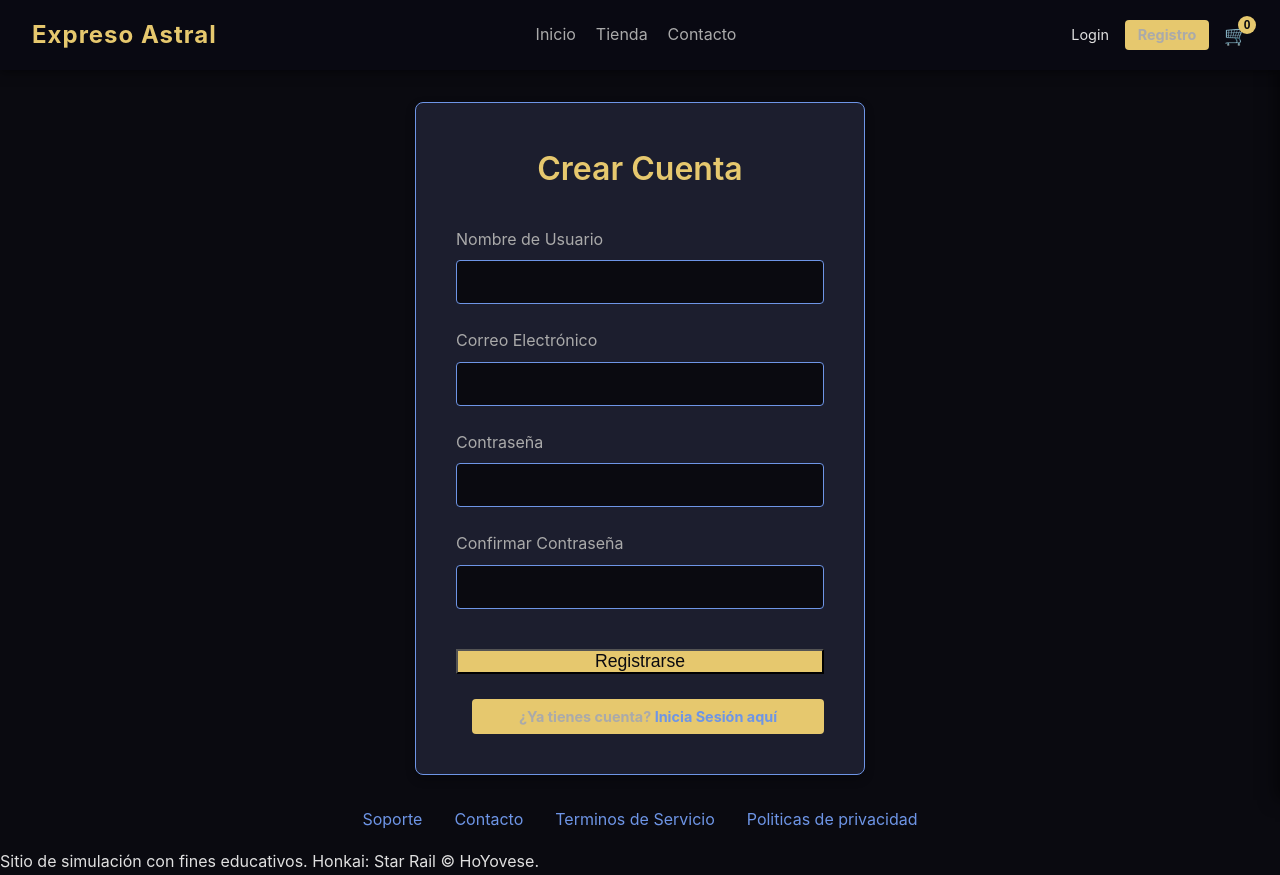
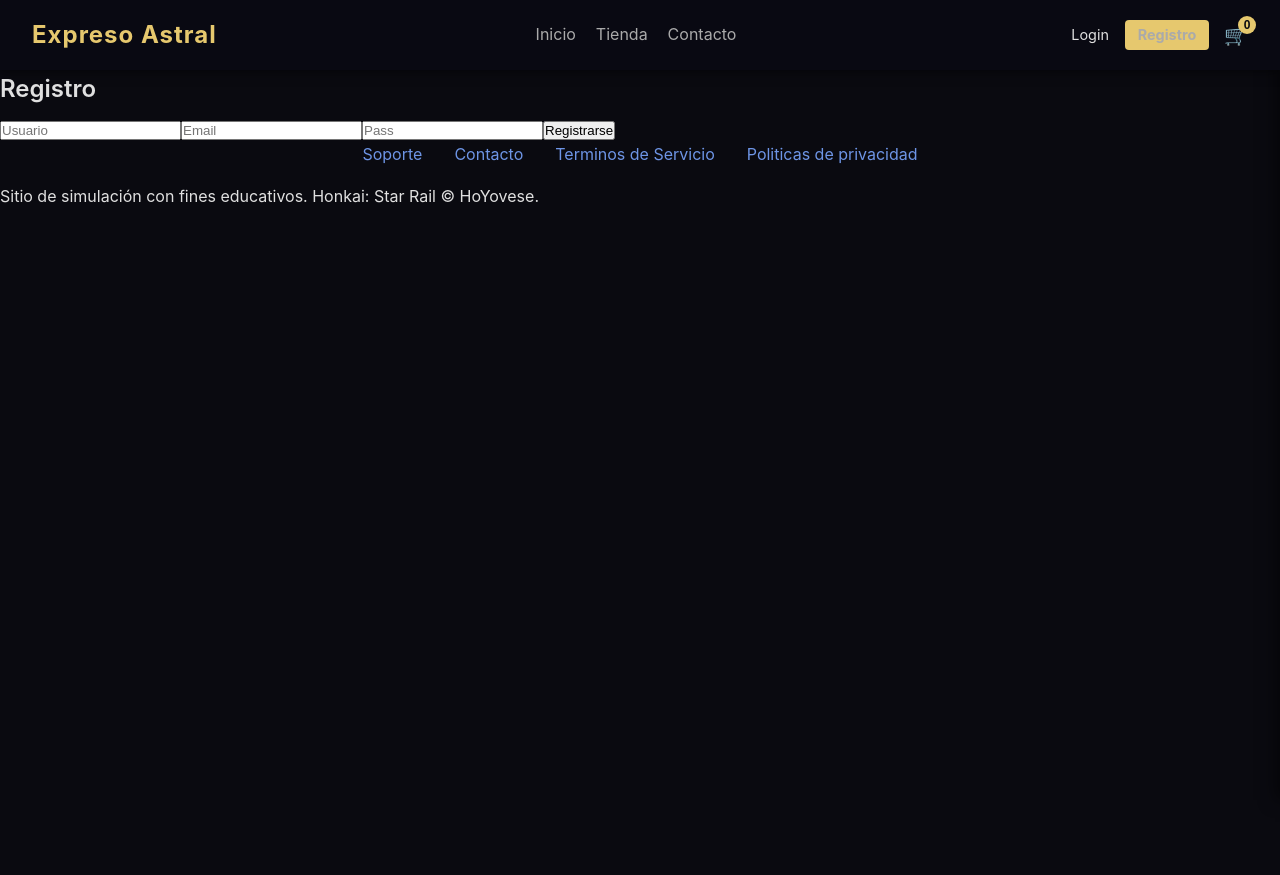
Before and after one commit to 24DeMarzo/frontend-star-rail, a React (Vite) app: page /register in a window 1280 px wide. After the commit the page ends 800 px from the top, so only its background shows below. Built offline with nearby package versions, Linux system fonts and the light colour scheme.

Commit message:
Frontend actualizado

```diff
--- a/src/pages/RegisterPage.jsx
+++ b/src/pages/RegisterPage.jsx
@@ -1,108 +1,52 @@
 import React, { useState } from 'react';
-import { Link, useNavigate } from 'react-router-dom';
-import API_BASE_URL from '../apiConfig';
+import { useNavigate } from 'react-router-dom';
+
+const API_BASE_URL = 'https://starraildb-production.up.railway.app';
 
 function RegisterPage() {
-  const [username, setUsername] = useState('');
-  const [email, setEmail] = useState('');
-  const [password, setPassword] = useState('');
-  const [confirmPassword, setConfirmPassword] = useState('');
+  const [formData, setFormData] = useState({ username: '', email: '', password: '' });
   const navigate = useNavigate();
 
-  const handleSubmit = async (event) => {
-    event.preventDefault();
+  const handleChange = (e) => setFormData({ ...formData, [e.target.name]: e.target.value });
 
-    if (password !== confirmPassword) {
-      alert("Las contraseñas no coinciden.");
-      return;
-    }
+  const handleSubmit = async (e) => {
+    e.preventDefault();
+
+    const finalEndpoint = `${API_BASE_URL}/api/register`;
+
+    console.log("🔗 CONECTANDO A:", finalEndpoint);
 
     try {
-      const response = await fetch(`starraildb-production.up.railway.app/api/register`, {
+      const response = await fetch(finalEndpoint, {
         method: 'POST',
-        headers: {
-          'Content-Type': 'application/json',
-        },
-        body: JSON.stringify({ username, email, password }),
+        headers: { 'Content-Type': 'application/json' },
+        body: JSON.stringify(formData)
       });
 
       const data = await response.json();
 
       if (response.ok) {
-        alert('¡Registro exitoso! Ahora puedes iniciar sesión.');
+        alert("✅ ¡Registro Exitoso! ID: " + data.userId);
         navigate('/login');
       } else {
-        alert(data.message);
+        alert("❌ Error: " + (data.message || "Error desconocido"));
       }
-
     } catch (error) {
-      console.error('Error al conectar con el servidor:', error);
-      alert('No se pudo conectar con el servidor. Intenta más tarde.');
+      console.error(error);
+      alert("⚠️ Error de conexión. Revisa la consola.");
     }
   };
 
   return (
-    <main className="login-container">
-      <form className="login-form register-form" onSubmit={handleSubmit}>
-        <h2>Crear Cuenta</h2>
-
-        <div className="form-group">
-          <label htmlFor="username">Nombre de Usuario</label>
-          <input
-            type="text"
-            id="username"
-            name="username"
-            required
-            value={username}
-            onChange={(e) => setUsername(e.target.value)}
-          />
-        </div>
-
-        <div className="form-group">
-          <label htmlFor="email">Correo Electrónico</label>
-          <input
-            type="email"
-            id="email"
-            name="email"
-            required
-            value={email}
-            onChange={(e) => setEmail(e.target.value)}
-          />
-        </div>
-
-        <div className="form-group">
-          <label htmlFor="password">Contraseña</label>
-          <input
-            type="password"
-            id="password"
-            name="password"
-            required
-            value={password}
-            onChange={(e) => setPassword(e.target.value)}
-          />
-        </div>
-
-        <div className="form-group">
-          <label htmlFor="password-confirm">Confirmar Contraseña</label>
-          <input
-            type="password"
-            id="password-confirm"
-            name="password-confirm"
-            required
-            value={confirmPassword}
-            onChange={(e) => setConfirmPassword(e.target.value)}
-          />
-        </div>
-
-        <button type="submit" className="cta-button cta-gold login-button">
-          Registrarse
-        </button>
-
-        <p className="register-link">
-          ¿Ya tienes cuenta? <Link to="/login">Inicia Sesión aquí</Link>
-        </p>
+    <div className="auth-container">
+      <h2>Registro</h2>
+      <form onSubmit={handleSubmit}>
+        <input name="username" placeholder="Usuario" onChange={handleChange} required />
+        <input type="email" name="email" placeholder="Email" onChange={handleChange} required />
+        <input type="password" name="password" placeholder="Pass" onChange={handleChange} required />
+        <button type="submit">Registrarse</button>
       </form>
-    </main>
+    </div>
   );
 }
 
```
